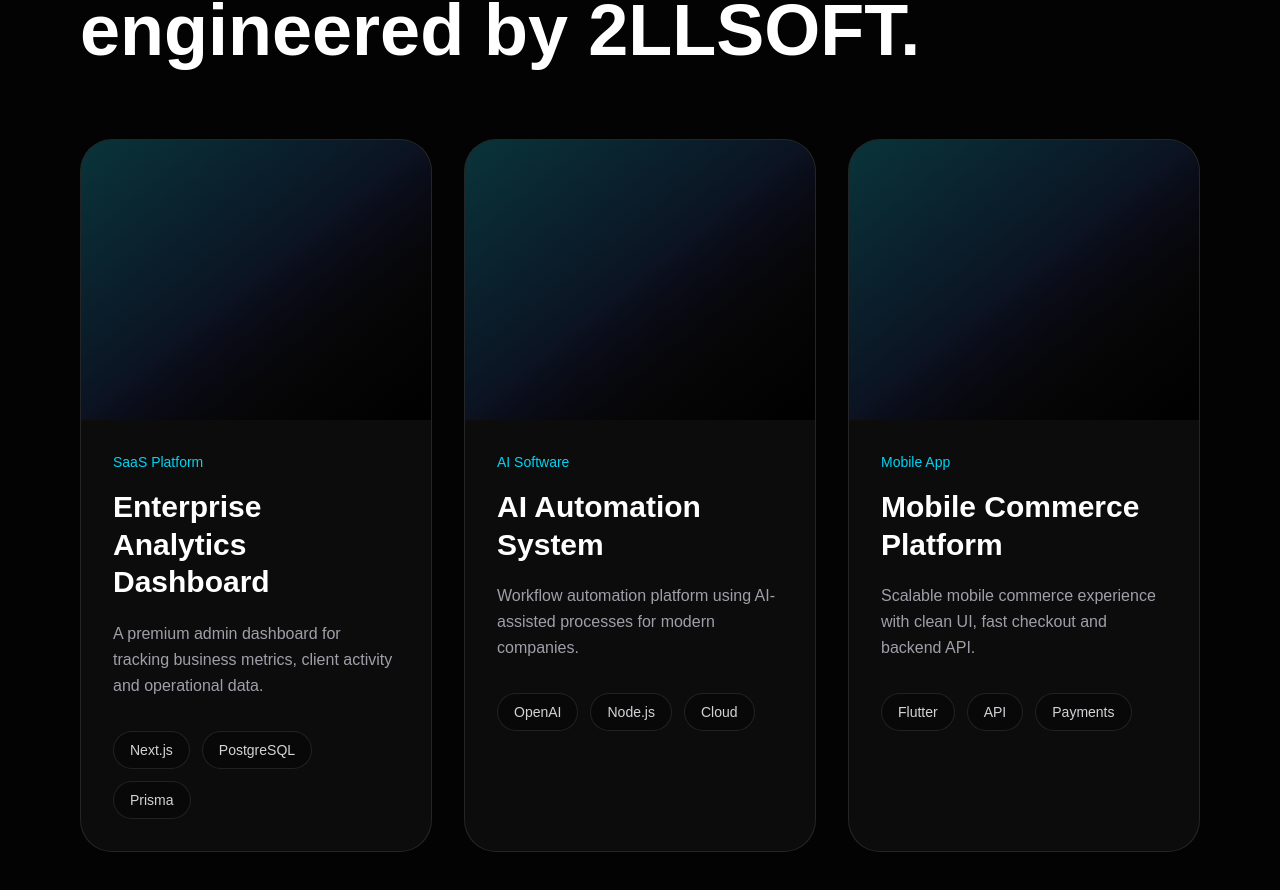
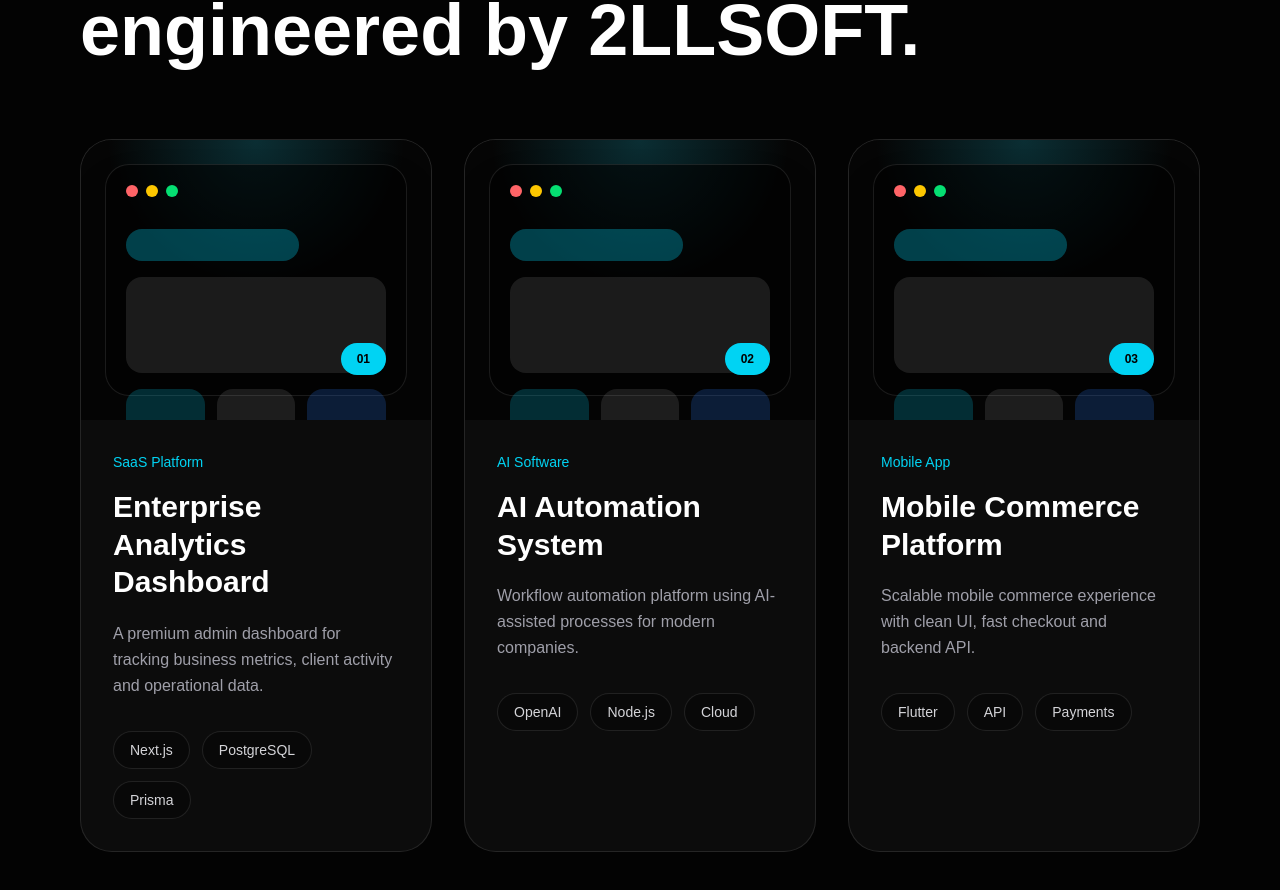
Before and after one commit to 2LLSOFT/2llsoft-clean, a Next.js app: page / in a window 1280 px wide. Shown: the part 3349-4239 px from the top of the page. Built offline with nearby package versions, Linux system fonts and the light colour scheme.

Commit message:
fix portfolio visual mockups

```diff
--- a/sections/Projects.tsx
+++ b/sections/Projects.tsx
@@ -34,12 +34,37 @@ export default function Projects() {
       </h2>
 
       <div className="mt-16 grid gap-8 lg:grid-cols-3">
-        {projects.map((project) => (
+        {projects.map((project, index) => (
           <div
             key={project.name}
             className="group overflow-hidden rounded-[2rem] border border-white/10 bg-white/[0.04] transition duration-300 hover:-translate-y-2 hover:border-cyan-400/40 hover:bg-cyan-400/10"
           >
-            <div className="h-[280px] bg-gradient-to-br from-cyan-400/20 via-blue-700/10 to-black" />
+            <div className="relative h-[280px] overflow-hidden bg-[#050505] p-6">
+              <div className="absolute inset-0 bg-[radial-gradient(circle_at_top,#22d3ee33,transparent_45%)]" />
+
+              <div className="relative h-full rounded-[1.5rem] border border-white/10 bg-black/60 p-5 shadow-2xl">
+                <div className="flex gap-2">
+                  <span className="h-3 w-3 rounded-full bg-red-400" />
+                  <span className="h-3 w-3 rounded-full bg-yellow-400" />
+                  <span className="h-3 w-3 rounded-full bg-green-400" />
+                </div>
+
+                <div className="mt-8 grid gap-4">
+                  <div className="h-8 w-2/3 rounded-full bg-cyan-400/30" />
+                  <div className="h-24 rounded-2xl bg-white/10" />
+
+                  <div className="grid grid-cols-3 gap-3">
+                    <div className="h-16 rounded-2xl bg-cyan-400/20" />
+                    <div className="h-16 rounded-2xl bg-white/10" />
+                    <div className="h-16 rounded-2xl bg-blue-500/20" />
+                  </div>
+                </div>
+
+                <div className="absolute bottom-5 right-5 rounded-full bg-cyan-400 px-4 py-2 text-xs font-bold text-black">
+                  0{index + 1}
+                </div>
+              </div>
+            </div>
 
             <div className="p-8">
               <p className="text-sm text-cyan-400">{project.category}</p>
```
